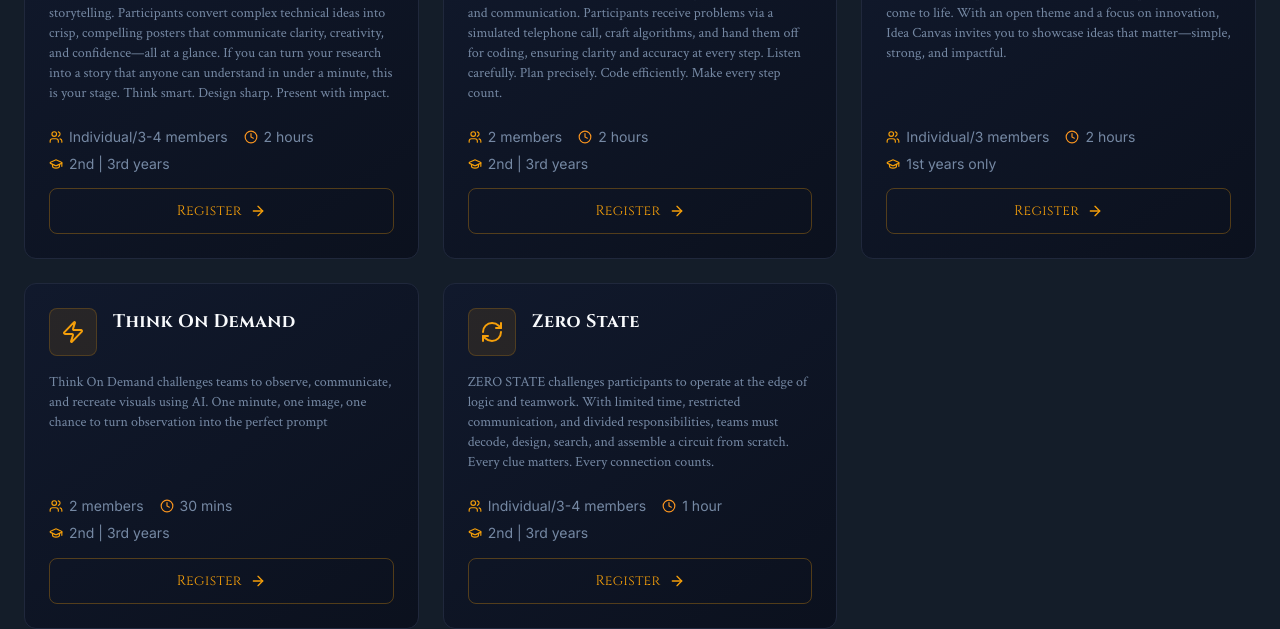
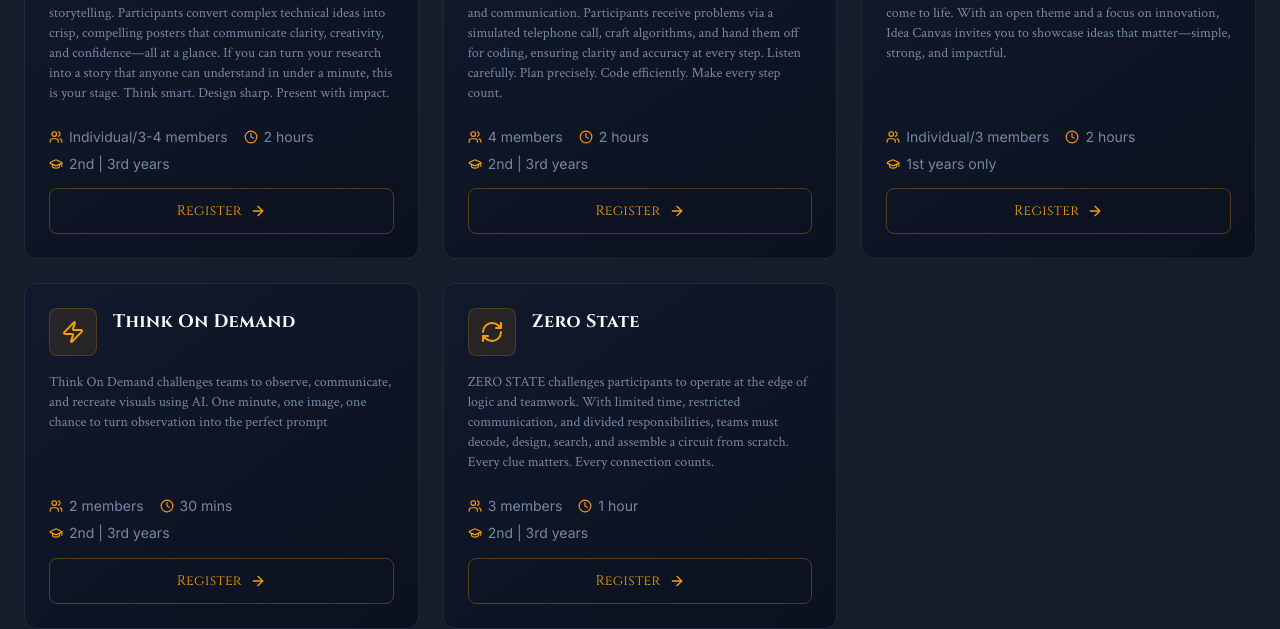
Before and after one commit to Loha-Shivani-S/instrrol2k26, a React (Vite) app: page / in a window 1280 px wide. Shown: the part 6140-6769 px from the top of the page. Built offline with nearby package versions, Linux system fonts and the light colour scheme; a web font is replaced by a local one.

Commit message:
Update site content and styles based on user changes

```diff
--- a/src/components/EventsSection.tsx
+++ b/src/components/EventsSection.tsx
@@ -30,7 +30,7 @@ const technicalEvents = [
     icon: Phone,
     name: "Algorithm Telephone",
     description: "ALGORITHM TELEPHONE is where logic meets teamwork and communication. Participants receive problems via a simulated telephone call, craft algorithms, and hand them off for coding, ensuring clarity and accuracy at every step. Listen carefully. Plan precisely. Code efficiently. Make every step count.",
-    teamSize: "2 members",
+    teamSize: "4 members",
     duration: "2 hours",
     eligibility: "2nd | 3rd years",
     registerLink: "https://docs.google.com/forms/d/e/1FAIpQLSdiHFRqIdDaXs3dhDlwEK_3o_C9lf3896t77pKk2eGG__1SFQ/viewform?usp=send_form",
@@ -57,7 +57,7 @@ const technicalEvents = [
     icon: RefreshCw,
     name: "Zero State",
     description: "ZERO STATE challenges participants to operate at the edge of logic and teamwork. With limited time, restricted communication, and divided responsibilities, teams must decode, design, search, and assemble a circuit from scratch. Every clue matters. Every connection counts.",
-    teamSize: "Individual/3-4 members",
+    teamSize: "3 members",
     duration: "1 hour",
     eligibility: "2nd | 3rd years",
     registerLink: "https://docs.google.com/forms/d/e/1FAIpQLSfpf3X64xyDh0FSslHYx_yB33cOk1z5WMsDCBQMyEH7AYna4w/viewform?usp=send_form",
--- a/src/pages/Coordinators.tsx
+++ b/src/pages/Coordinators.tsx
@@ -49,7 +49,7 @@ const membersData: MemberGroup[] = [
     {
         title: "Think On Demand",
         members: [
-            { name: "Sruthi R", class: "IV Year", rollNo: "23EIR081", phone: "+91 6374448662", photo: getAssetPath("/images/sruthi.png") },
+            { name: "Sruthi R", class: "IV Year", rollNo: "22EIR081", phone: "+91 6374448662", photo: getAssetPath("/images/sruthi.png") },
             { name: "Rohit Ganapathi S", class: "III Year", rollNo: "23EIR081", phone: "+91 6374448662", photo: getAssetPath("/images/rohit.png") },
             { name: "Vijay Prakash T A", class: "II Year", rollNo: "24EIR116", phone: "+91 9363984945", photo: getAssetPath("/images/vijay.jpg") },
             { name: "Chandresh P", class: "II Year", rollNo: "24EIR016", phone: "+91 8072347397", photo: getAssetPath("/images/chandresh.png") },
@@ -103,8 +103,8 @@ const membersData: MemberGroup[] = [
     {
         title: "AD & MEME",
         members: [
-            { name: "Sruthi R", class: "IV Year", rollNo: "23EIR081", phone: "+91 6374448662", photo: getAssetPath("/images/sruthi.png") },
-            { name: "Harshini Velmurugan", class: "III Year", rollNo: "23EI002", phone: "+91 9994441632", photo: getAssetPath("/images/harshini.png") },
+            { name: "Sruthi R", class: "IV Year", rollNo: "22EIR081", phone: "+91 6374448662", photo: getAssetPath("/images/sruthi.png") },
+            { name: "Harshini Velmurugan", class: "III Year", rollNo: "23EIR040", phone: "+91 9994441632", photo: getAssetPath("/images/harshini.png") },
             { name: "Veena K", class: "III Year", rollNo: "23EIR115", phone: "+91 6369669948", photo: getAssetPath("/images/veena_new.png") },
             { name: "Vijay Prakash T A", class: "II Year", rollNo: "24EIR116", phone: "+91 9363984945", photo: getAssetPath("/images/vijay.jpg") },
         ],
```
